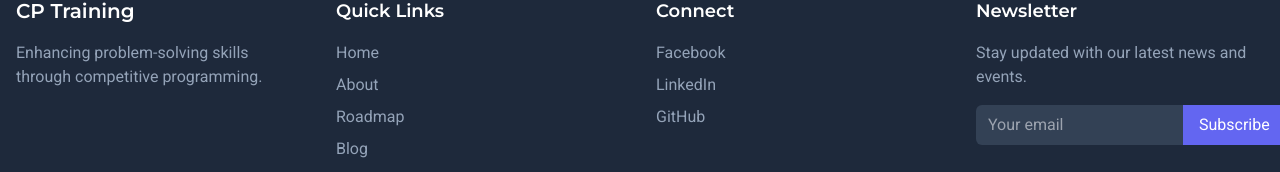
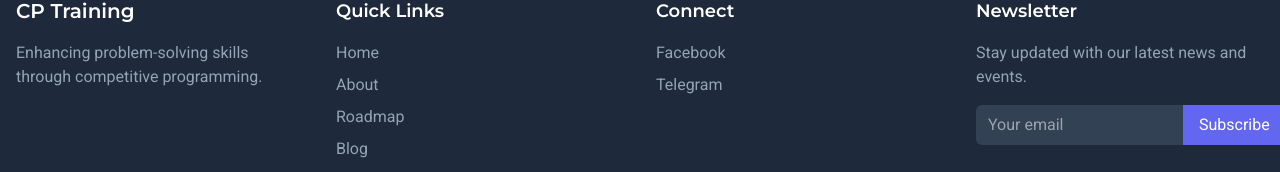
Before and after one commit to abderrahmane-18/competitive-programming-trainning, a Vue app: page / in a window 1280 px wide. Shown: the part 855-1027 px from the top of the page. Built offline with nearby package versions, Linux system fonts and the light colour scheme; the HTML template or start-up script is replaced by a standard one.

Commit message:
add telegram

```diff
--- a/src/components/Footer.vue
+++ b/src/components/Footer.vue
@@ -83,10 +83,12 @@ const quickLinks = [
 ];
 
 const socialLinks = [
-  { name: "Facebook", url: "https://facebook.com" },
+  {
+    name: "Facebook",
+    url: "https://www.facebook.com/profile.php?id=100064585130293",
+  },
 
-  { name: "LinkedIn", url: "https://linkedin.com" },
-  { name: "GitHub", url: "https://github.com" },
+  { name: "Telegram", url: "https://t.me/+yBBHC-6Jnw0xZDZk" },
 ];
 
 const subscribeNewsletter = () => {
```
